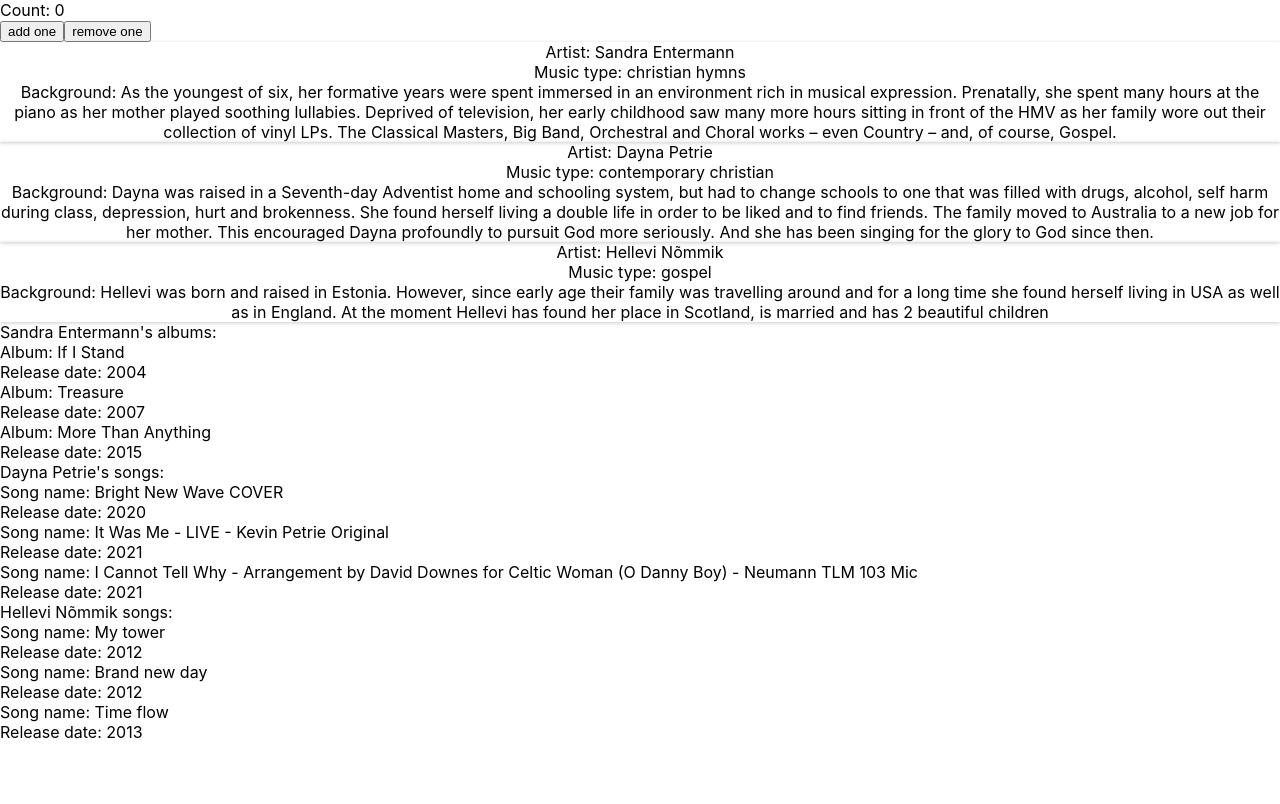
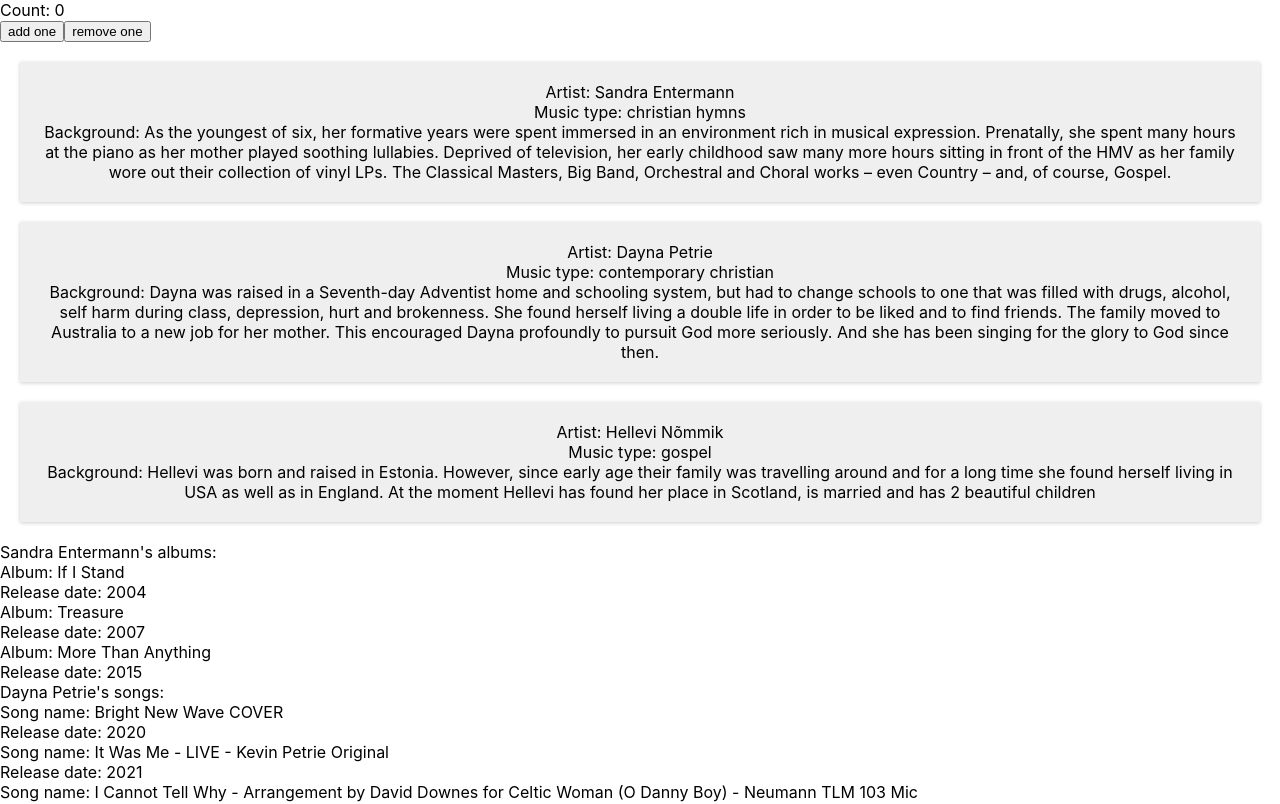
Before and after one commit to alicekres/musicians, a React (Create React App) app: page / in a window 1280 px wide. Shown: the top 804 px of the page. Built offline with nearby package versions, Linux system fonts and the light colour scheme.

Commit message:
add padding and margin to artists cards

```diff
--- a/src/Artists.module.css
+++ b/src/Artists.module.css
@@ -1,6 +1,8 @@
 .artistCard {
     box-shadow: 0 1px 4px rgba(0, 0, 0, 0.2);
-    background-color: var(--color-grey-800);
+    background-color: rgb(239, 239, 239);
     text-align: center;
     cursor: pointer;
+    padding: 20px;
+    margin: 20px;
 }
```
